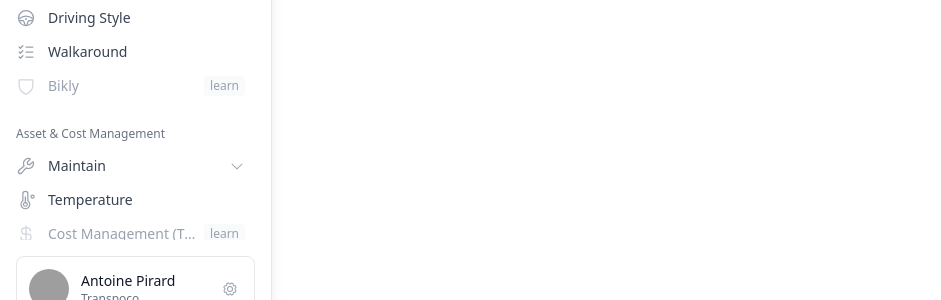
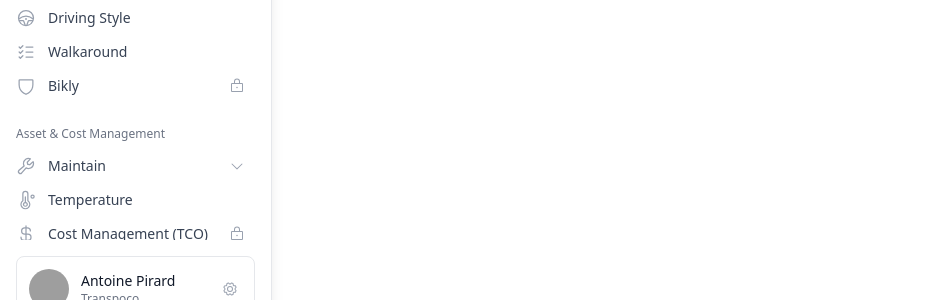
Before and after one commit to antoinepirard/transpoco-track, a Next.js app: page /new-navigation in a window 1280 px wide. Shown: the part 462-762 px from the top of the page, without its empty margins (0-941 px from the left). Built offline with nearby package versions, Linux system fonts and the light colour scheme; grey boxes are pictures that could not be loaded.

Commit message:
feat: replace learn tag with lock icon and adjust locked item colors

```diff
--- a/src/components/navigation/NavigationItemDemo.tsx
+++ b/src/components/navigation/NavigationItemDemo.tsx
@@ -4,6 +4,7 @@ import React from 'react';
 import {
   CaretUpIcon,
   CaretDownIcon,
+  LockIcon,
 } from '@phosphor-icons/react';
 
 interface NavigationItem {
@@ -61,7 +62,7 @@ export function NavigationItemDemo({
     if (isChild) {
       const childPadding = 'py-1.5 pr-2 pl-6';
       if (isLocked) {
-        return `${baseClasses} ${childPadding} text-gray-400 hover:hover-only:bg-gray-50 hover:hover-only:text-gray-500`;
+        return `${baseClasses} ${childPadding} text-gray-600 hover:hover-only:bg-gray-50 hover:hover-only:text-gray-900`;
       }
       if (isActive) {
         return `${baseClasses} ${childPadding} bg-gray-100 text-gray-700`;
@@ -72,7 +73,7 @@ export function NavigationItemDemo({
     // Parent item styling
     const parentPadding = 'px-2 py-1.5';
     if (isLocked) {
-      return `${baseClasses} ${parentPadding} text-gray-400 hover:hover-only:bg-gray-50 hover:hover-only:text-gray-500`;
+      return `${baseClasses} ${parentPadding} text-gray-700 hover:hover-only:bg-gray-50 hover:hover-only:text-gray-900`;
     }
     if (isActive) {
       return `${baseClasses} ${parentPadding} bg-gray-100 text-gray-700`;
@@ -84,7 +85,7 @@ export function NavigationItemDemo({
     const baseClasses = `mr-3 h-5 w-5 flex-shrink-0 transition-immediate`;
 
     if (isLocked) {
-      return `${baseClasses} text-gray-300 group-hover:hover-only:text-gray-400`;
+      return `${baseClasses} text-gray-400 group-hover:hover-only:text-gray-500`;
     }
     if (isActive) {
       return `${baseClasses} text-blue-500`;
@@ -125,14 +126,12 @@ export function NavigationItemDemo({
         {item.label}
       </span>
 
-      {/* Learn tag for locked items */}
+      {/* Lock icon for locked items */}
       {isLocked && (
-        <span
-          className="ml-2 inline-flex items-center px-1.5 py-0.5 rounded text-xs font-medium bg-gray-50 text-gray-400 flex-shrink-0"
-          aria-label="Premium feature - click to learn more"
-        >
-          learn
-        </span>
+        <LockIcon
+          className="ml-2 h-4 w-4 text-gray-400 flex-shrink-0"
+          aria-hidden="true"
+        />
       )}
 
       {/* Badge */}
```
